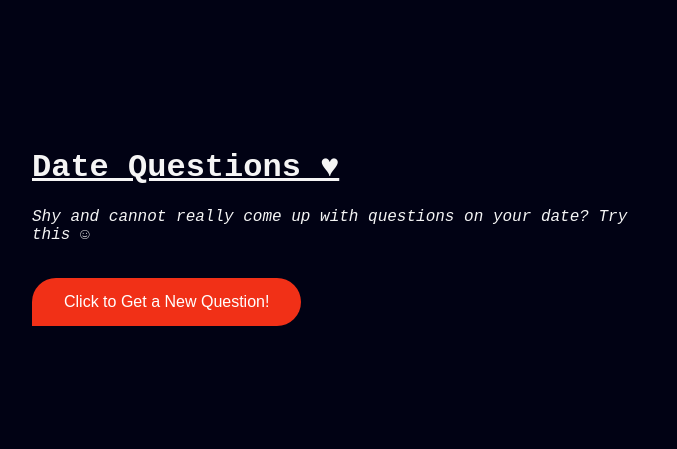
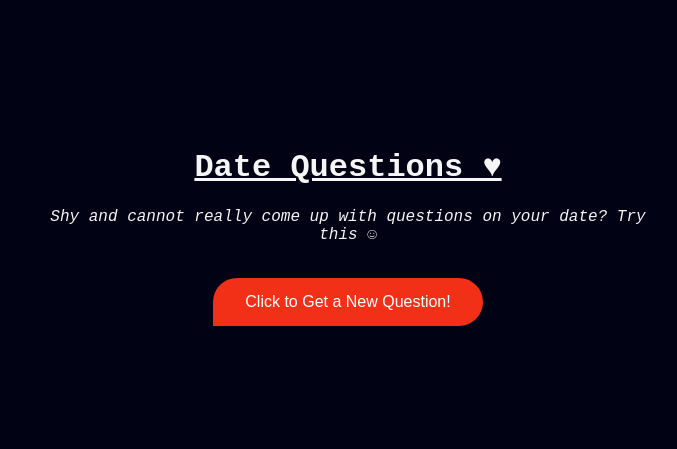
Before and after one commit to vyktoremario/Date-Questions, a plain HTML site: page index.html in a window 1280 px wide. Shown: the whole page, without its empty margins (292-969 px from the left). Drawn offline with Linux system fonts and the light colour scheme.

Commit message:
fixing Errors

```diff
--- a/style.css
+++ b/style.css
@@ -17,7 +17,7 @@ p {
   margin: auto;
   width: 50%;
   padding: 120px;
-  float: center;
+  text-align: center;
 }
 
 #question {
```
